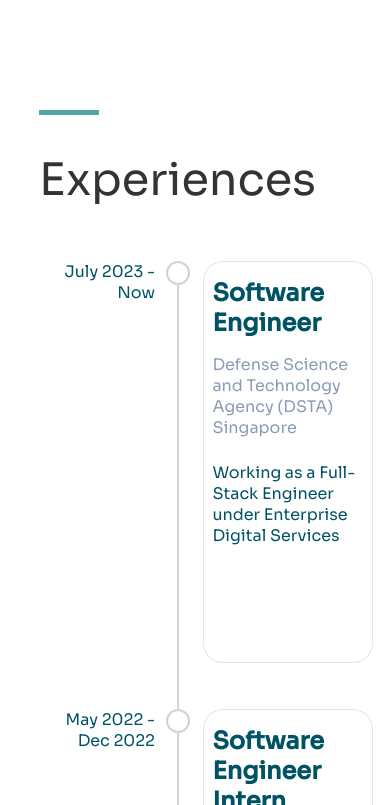
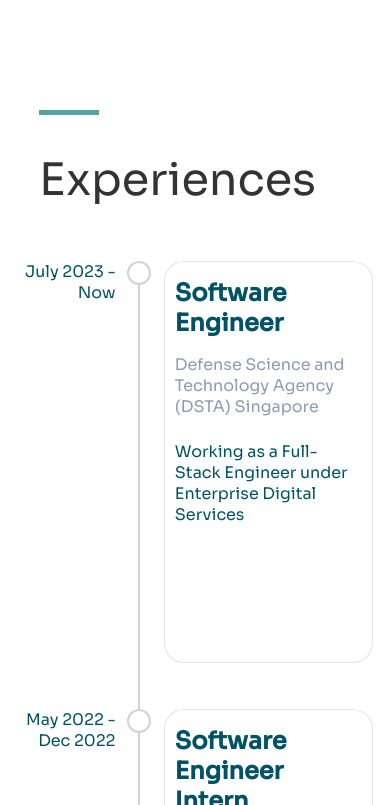
Before and after one commit to Ziyang-98/my-website-2.0, a React (Create React App) app: page / in a window 390 px wide. Shown: the part 1746-2551 px from the top of the page. Built offline with nearby package versions, Linux system fonts and the light colour scheme.

Commit message:
feat: remove padding in experience ol section

```diff
--- a/src/sections/portfolio/index.module.scss
+++ b/src/sections/portfolio/index.module.scss
@@ -22,7 +22,7 @@
 
 .timeline {
   width: 40%;
-
+  padding-left: 0;
   @media only screen and (max-width: 1500px) {
     width: 50%;
   }
@@ -33,7 +33,7 @@
     width: 70%;
   }
   @media only screen and (max-width: 700px) {
-    width: 80%;
+    width: 90%;
   }
 }
 
```
